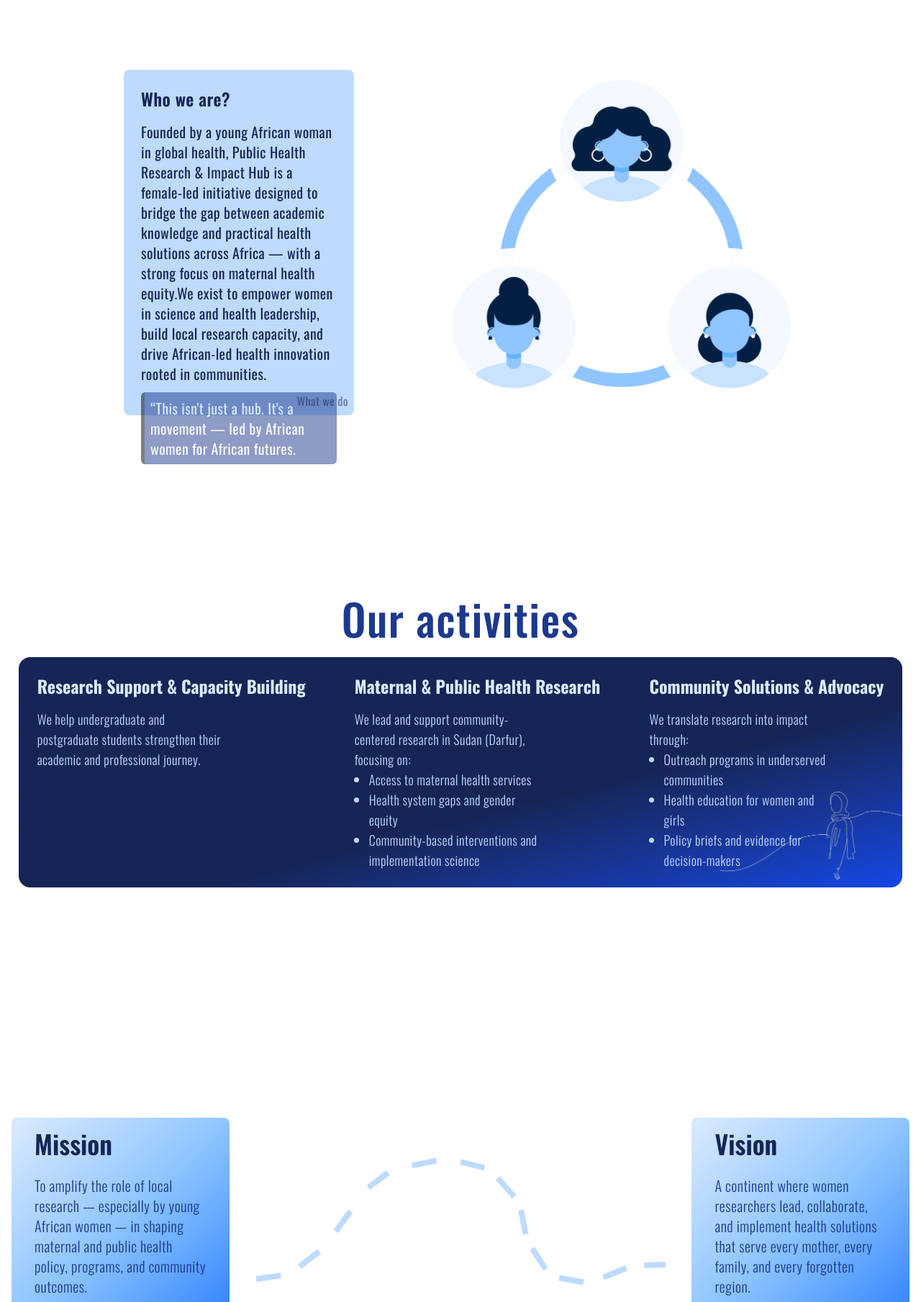
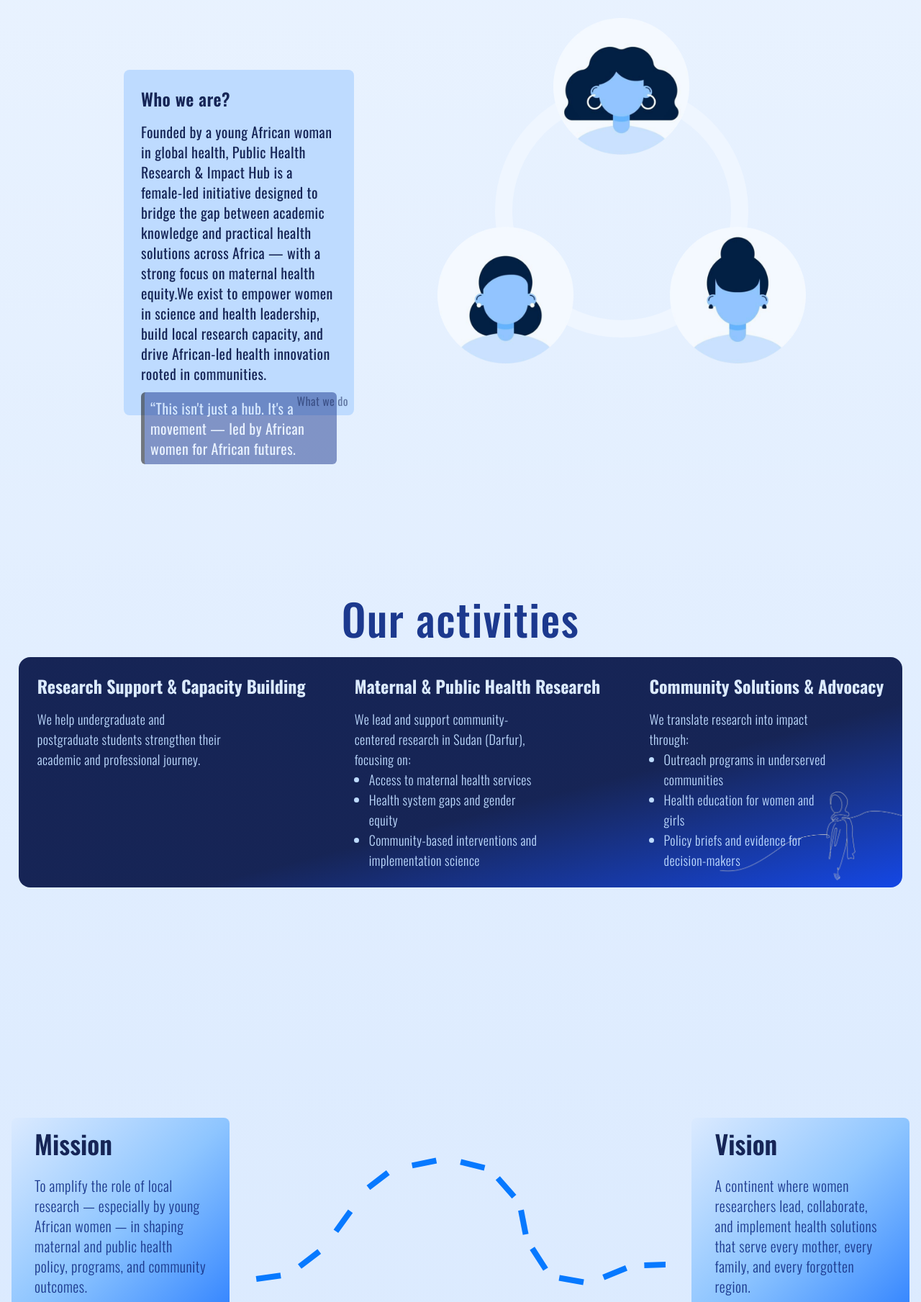
Before and after one commit to A1iHassan/Roqaia-porto, a Next.js app in the folder portfolio/: page / in a window 1280 px wide. Shown: the part 971-2780 px from the top of the page at 72% size. Built offline with nearby package versions, Linux system fonts and the light colour scheme.

Commit message:
some changes

```diff
--- a/portfolio/src/app/layout.tsx
+++ b/portfolio/src/app/layout.tsx
@@ -21,7 +21,9 @@ export default function RootLayout({
 }>) {
   return (
     <html lang="en" className="scroll-smooth">
-      <body className={`${oswald.className}`}>
+      <body
+        className={`${oswald.className} bg-gradient-to-b from-blue-50 via-blue-100 to-blue-50`}
+      >
         {" "}
         <NavBar />
         {children}
--- a/portfolio/src/app/page.tsx
+++ b/portfolio/src/app/page.tsx
@@ -20,7 +20,7 @@ export default function Home() {
       "
       >
         <SquareCard head="Mission" text={content.mission} />
-        <Arrow styling="hidden md:block" fill="#bedbff" />
+        <Arrow styling="hidden md:block" fill="#0779ff" />
         <SquareCard head="Vision" text={content.vision} />
       </section>
       <Values />
--- a/portfolio/src/components/Who.tsx
+++ b/portfolio/src/components/Who.tsx
@@ -16,11 +16,14 @@ const Who = () => {
         button2="Who we are"
         comment={content.who[1]}
       />
-      <img
-        src="women.png"
-        alt=""
-        className="sm:w-[32rem] sm:h-[30rem] sm:block hidden"
-      />
+      <div className="flex justify-center items-center relative">
+        <div className="sm:w-[22rem] sm:h-[22rem] sm:rounded-full sm:border-[1.5rem] sm:absolute sm:border-blue-50 sm:z-0 sm:-translate-y-18 sm:block hidden"></div>
+        <img
+          src="women.png"
+          alt=""
+          className="sm:w-[32rem] sm:h-[30rem] sm:block hidden z-10 -translate-y-25"
+        />
+      </div>
     </section>
   );
 };
```
Also changed, not shown: portfolio/public/women.png.
